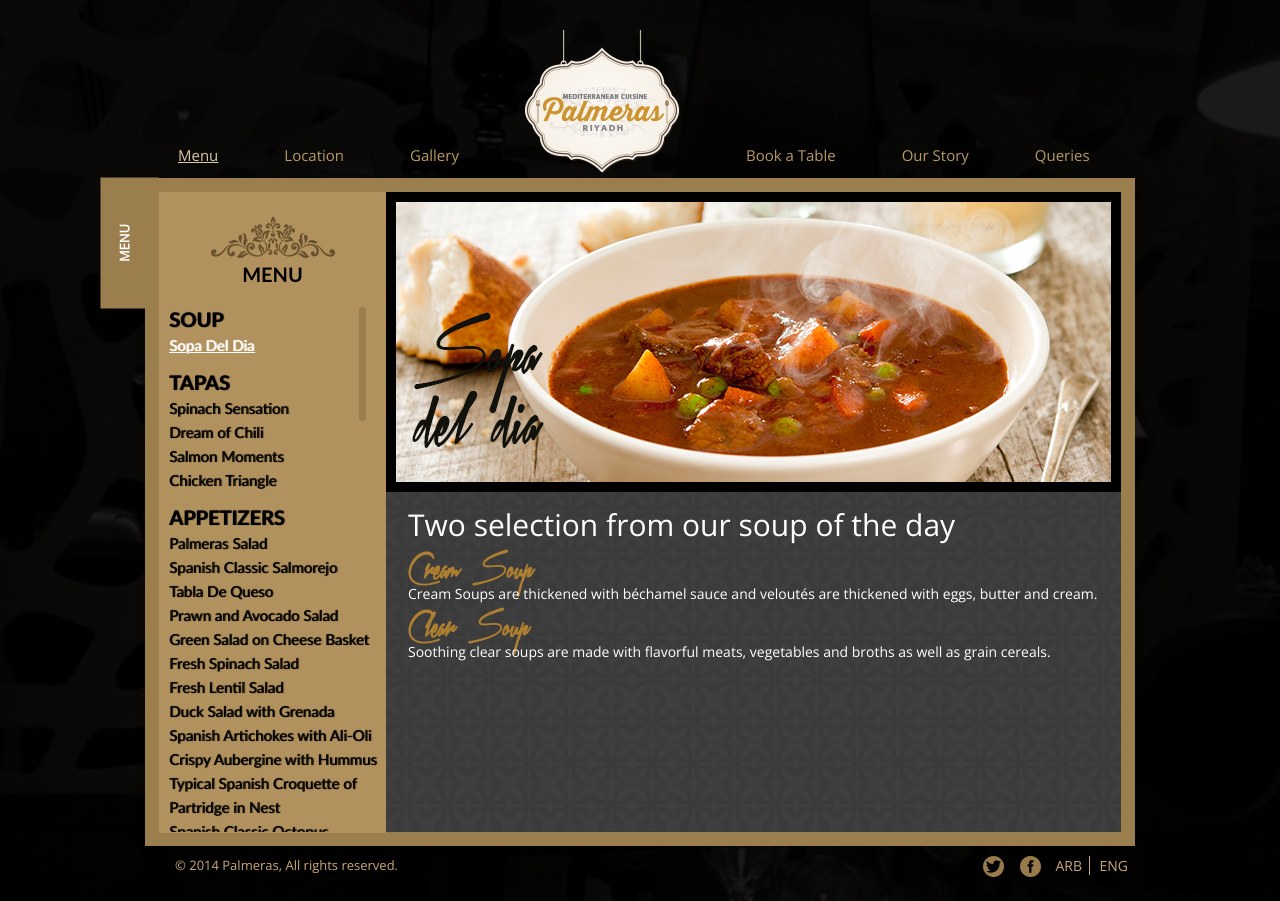
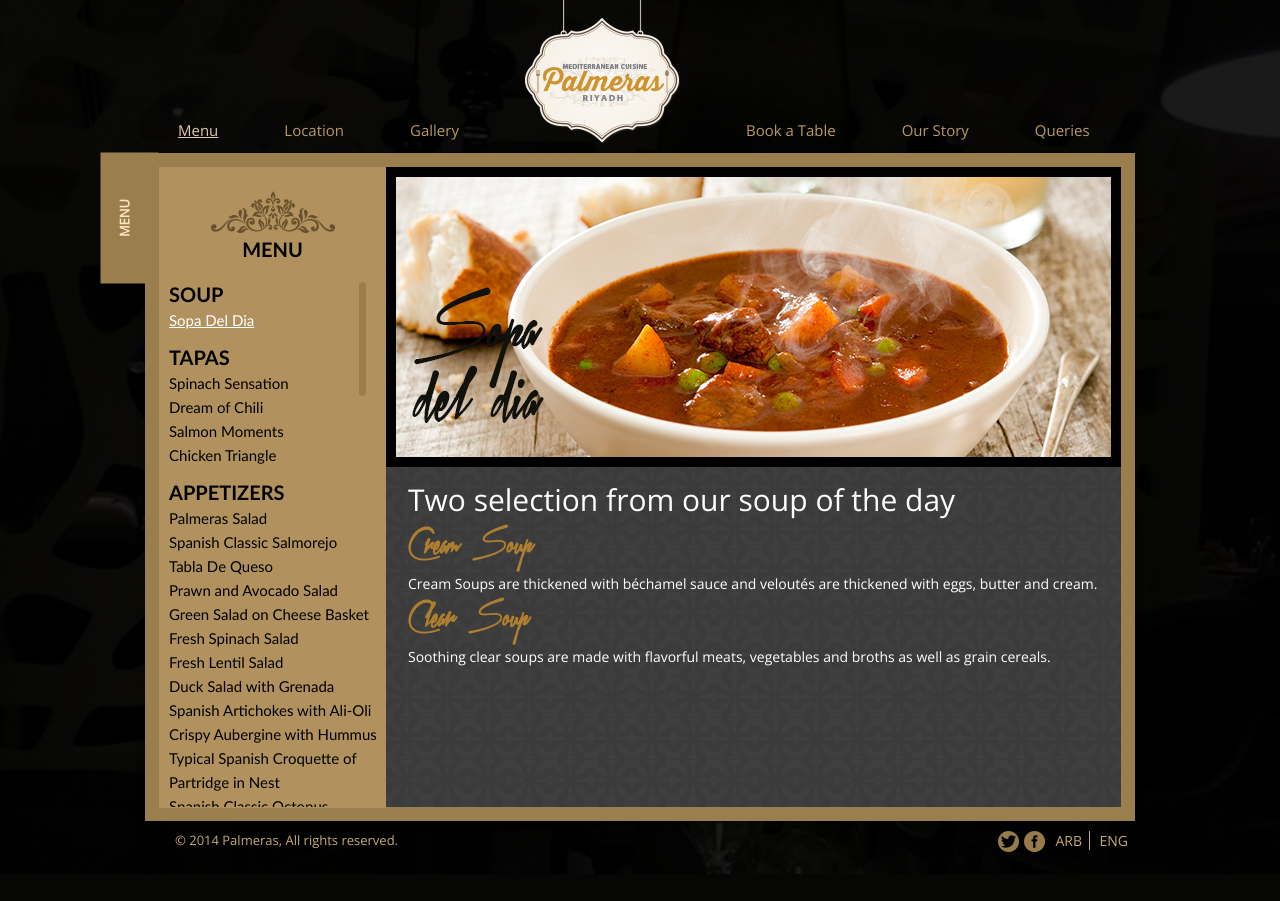
Before and after one commit to DarussalamTech/palmeraas, a PHP site: page /menu.html in a window 1280 px wide. After the commit the page ends 874 px from the top, so only its background shows below. Run offline with PHP 8.4, Linux system fonts and the light colour scheme; some libraries are stand-ins or nearby versions.

Commit message:
Formatting changes

```diff
--- a/book-table.html
+++ b/book-table.html
@@ -48,8 +48,8 @@
         	<p>&copy; 2014 Palmeras, All rights reserved.</p>
         </div>
         <div class="right-footer">
-        	<a href="#"><img src="images/twitter.png" alt="Twitter"></a>
-            <a href="#"><img src="images/facebook.png" alt="Facebook"></a>
+        	<a href="#" class="twitter_icon"></a>
+            <a href="#" class="facebook_icon"></a>
             <div class="footer-text">
                 <a href="#" class="arb-border">ARB</a>
                 <a href="#">ENG</a>
--- a/css/style.css
+++ b/css/style.css
@@ -11,17 +11,17 @@ body { width:100%; height:100%; background:url(../images/background.jpg) no-repe
 
 #wraper { width:990px; margin: 0 auto; padding: 0; }
 
-.navigation { padding: 10px 0 0 0; margin: 0 auto; width:100%; float:left; }
+.navigation { /*padding: 10px 0 0 0;*/ margin: 0 auto; width:100%; float:left; }
 
 .navigation ul { padding: 0; margin: 0; }
 
-.navigation ul li { padding: 20px 0 0 0; margin: 0; display:inline; float:left; list-style:none; }
+.navigation ul li { padding: 0 0 5px 0; margin: 0; display:inline; float:left; list-style:none; }
 
 .navigation ul li a { padding: 20px 33px; margin: 0; text-align:center; text-decoration:none; font-size:15px; color:#b89965; font-family: 'Open Sans', sans-serif; }
 
 .navigation ul li a:hover { text-decoration:underline; color:#ddc7aa; }
 
-.navigation ul li.text-link { padding-top:135px !important; }
+.navigation ul li.text-link { padding-top:120px !important; }
 
 .navigation ul li a.active { text-decoration:underline !important; color:#ddc7aa !important; }
 
@@ -43,11 +43,11 @@ body { width:100%; height:100%; background:url(../images/background.jpg) no-repe
 
 #our-story { padding: 0px; box-shadow: 0px 0px 10px rgba(0,0,0,0.1); margin: 0px auto 10px auto; width: 100%; float:left; height:668px; box-sizing: border-box; -moz-box-sizing: border-box; border:14px solid #9b7e4e; background:url(../images/bg_img.png) repeat-x #3b3b3b;}
 
-.text-our-story { background:#9b7e4e; font-size:13px; font-weight:bold; font-family: 'Open Sans', sans-serif; color:#fff; padding: 14px 16px; margin: 0; position:absolute; /* Safari */
--webkit-transform: rotate(-90deg); /* Firefox */ -moz-transform: rotate(-90deg); /* IE */ -ms-transform: rotate(-90deg); /* Opera */ -o-transform: rotate(-90deg); /* Internet Explorer */ filter: progid:DXImageTransform.Microsoft.BasicImage(rotation=3); margin: 0 0 0 -95px; height:30px; top:214px; width:99px; text-align:center; }
+.text-our-story { background:#9b7e4e; font-size:13px; font-weight:bold; font-family: 'Open Sans', sans-serif; color:#fce7c4; padding: 14px 16px; margin: 0; position:absolute; /* Safari */
+-webkit-transform: rotate(-90deg); /* Firefox */ -moz-transform: rotate(-90deg); /* IE */ -ms-transform: rotate(-90deg); /* Opera */ -o-transform: rotate(-90deg); /* Internet Explorer */ filter: progid:DXImageTransform.Microsoft.BasicImage(rotation=3); margin: 0 0 0 -95px; height:30px; top:189px; width:99px; text-align:center; }
 
-.text-book-table { background:#9b7e4e; font-size:13px; font-weight:bold; font-family: 'Open Sans', sans-serif; color:#fff; padding: 14px 16px; margin: 0; position:absolute; /* Safari */
--webkit-transform: rotate(-90deg); /* Firefox */ -moz-transform: rotate(-90deg); /* IE */ -ms-transform: rotate(-90deg); /* Opera */ -o-transform: rotate(-90deg); /* Internet Explorer */ filter: progid:DXImageTransform.Microsoft.BasicImage(rotation=3); margin: 0 0 0 -95px; height:30px; top:214px; width:99px; text-align:center; }
+.text-book-table { background:#9b7e4e; font-size:13px; font-weight:bold; font-family: 'Open Sans', sans-serif; color:#fce7c4; padding: 14px 16px; margin: 0; position:absolute; /* Safari */
+-webkit-transform: rotate(-90deg); /* Firefox */ -moz-transform: rotate(-90deg); /* IE */ -ms-transform: rotate(-90deg); /* Opera */ -o-transform: rotate(-90deg); /* Internet Explorer */ filter: progid:DXImageTransform.Microsoft.BasicImage(rotation=3); margin: 0 0 0 -95px; height:30px; top:189px; width:99px; text-align:center; }
 
 .left-story { width:314px; float:left; border-right:3px solid #b1925f; padding: 0; margin: 0; }
 
@@ -74,16 +74,21 @@ body { width:100%; height:100%; background:url(../images/background.jpg) no-repe
 .left_menu_detail{width:227px; height:641px; background:#b1925f; position:relative; float:left; display:inline;}
 .left_menu_detail h2{font-family:candara; font-size:20px; color:#000000; text-align:center; position:relative; top:24px; height:115px;}
 .menu_details{width:95%; height:525px; /*background:#066;*/ position:relative; padding-left:10px; overflow-y:scroll;}
-.menu_details ul{width:100%; height:auto; position:relative; list-style:none; margin-bottom:15px; text-shadow:1px 0px 1px #000;}
+.menu_details ul{width:100%; height:auto; position:relative; list-style:none; margin-bottom:15px;}
 .menu_details ul li{font-family:candara; font-size:20px; color:#000; font-weight:bold;}
 .menu_details ul li a{font-family:candara; font-size:15px; color:#000; text-decoration:none; font-weight:normal;}
-.menu_details ul li a:hover, .menu_details ul li a:active{color:#FFF; text-decoration:underline; text-shadow:1px 0px 1px #fff;}
-.menu_details ul li a.menu_active{color:#FFF; text-decoration:underline; text-shadow:1px 0px 1px #fff;}
+.menu_details ul li a:hover, .menu_details ul li a:active{color:#FFF; text-decoration:underline;}
+.menu_details ul li a.menu_active{color:#FFF; text-decoration:underline;}
 .menu_details span{font-family:'Open Sans', sans-serif; font-size:16px; font-weight:bold; color:#FFF; margin-bottom:15px; text-decoration:underline; display:inline-block;}
 .right_menu_detail{width:734px; height:641px; position:relative; float:left; display:inline;}
 .right_menu_detail img{border:10px solid #000;}
 .menu_detail_text_div{width:94%; margin:0 auto; position:relative;}
 .menu_detail_text_div p.main_p{font-family:'Open Sans', sans-serif; font-size:30px; color:#FFF; margin-top:10px;}
-.menu_detail_text_div h3{color:#ae7f31; font-size:24px; font-family: 'Xtreem_Medium_Demo'; margin-top:15px;}
+.menu_detail_text_div h3{color:#ae7f31; font-size:24px; font-family: 'Xtreem_Medium_Demo'; margin:15px 0;}
 .menu_detail_text_div p{font-family:'Open Sans', sans-serif; color:#FFF; font-size:14px;}
 #testDiv5{height:525px !important;}
+.twitter_icon{background:url(../images/twitter.png) no-repeat; width:10px; height:21px; display:inline-block;}
+.facebook_icon{background:url(../images/facebook.png) no-repeat; width:10px; height:21px; display:inline-block;}
+.twitter_icon:hover{background:url(../images/twitter_active.png) no-repeat;}
+.facebook_icon:hover{background:url(../images/fb_active.png) no-repeat;}
+.right-footer a:hover {color:#ddc7aa; text-decoration:underline;}
--- a/gallery.html
+++ b/gallery.html
@@ -68,8 +68,8 @@
         	<p>&copy; 2014 Palmeras, All rights reserved.</p>
         </div>
         <div class="right-footer">
-        	<a href="#"><img src="images/twitter.png" alt="Twitter"></a>
-            <a href="#"><img src="images/facebook.png" alt="Facebook"></a>
+        	<a href="#" class="twitter_icon"></a>
+            <a href="#" class="facebook_icon"></a>
             <div class="footer-text">
                 <a href="#" class="arb-border">ARB</a>
                 <a href="#">ENG</a>
--- a/index.html
+++ b/index.html
@@ -21,7 +21,6 @@
 $(document).ready(function() {
 
 	$('#flipbook').pageFlip({});
-
 });
 </script>
 </head>
@@ -62,8 +61,8 @@ $(document).ready(function() {
         	<p>&copy; 2014 Palmeras, All rights reserved.</p>
         </div>
         <div class="right-footer">
-        	<a href="#"><img src="images/twitter.png" alt="Twitter"></a>
-            <a href="#"><img src="images/facebook.png" alt="Facebook"></a>
+        	<a href="#" class="twitter_icon"></a>
+            <a href="#" class="facebook_icon"></a>
             <div class="footer-text">
                 <a href="#" class="arb-border">ARB</a>
                 <a href="#">ENG</a>
--- a/location.html
+++ b/location.html
@@ -79,8 +79,8 @@ google.maps.event.addDomListener(window, 'load', initialize);
         	<p>&copy; 2014 Palmeras, All rights reserved.</p>
         </div>
         <div class="right-footer">
-        	<a href="#"><img src="images/twitter.png" alt="Twitter"></a>
-            <a href="#"><img src="images/facebook.png" alt="Facebook"></a>
+        	<a href="#" class="twitter_icon"></a>
+            <a href="#" class="facebook_icon"></a>
             <div class="footer-text">
                 <a href="#" class="arb-border">ARB</a>
                 <a href="#">ENG</a>
--- a/menu.html
+++ b/menu.html
@@ -167,8 +167,8 @@
         	<p>&copy; 2014 Palmeras, All rights reserved.</p>
         </div>
         <div class="right-footer">
-        	<a href="#"><img src="images/twitter.png" alt="Twitter"></a>
-            <a href="#"><img src="images/facebook.png" alt="Facebook"></a>
+        	<a href="#" class="twitter_icon"></a>
+            <a href="#" class="facebook_icon"></a>
             <div class="footer-text">
                 <a href="#" class="arb-border">ARB</a>
                 <a href="#">ENG</a>
--- a/our-story.html
+++ b/our-story.html
@@ -55,8 +55,8 @@
         	<p>&copy; 2014 Palmeras, All rights reserved.</p>
         </div>
         <div class="right-footer">
-        	<a href="#"><img src="images/twitter.png" alt="Twitter"></a>
-            <a href="#"><img src="images/facebook.png" alt="Facebook"></a>
+        	<a href="#" class="twitter_icon"></a>
+            <a href="#" class="facebook_icon"></a>
             <div class="footer-text">
                 <a href="#" class="arb-border">ARB</a>
                 <a href="#">ENG</a>
--- a/queries.html
+++ b/queries.html
@@ -47,8 +47,8 @@
         	<p>&copy; 2014 Palmeras, All rights reserved.</p>
         </div>
         <div class="right-footer">
-        	<a href="#"><img src="images/twitter.png" alt="Twitter"></a>
-            <a href="#"><img src="images/facebook.png" alt="Facebook"></a>
+        	<a href="#" class="twitter_icon"></a>
+            <a href="#" class="facebook_icon"></a>
             <div class="footer-text">
                 <a href="#" class="arb-border">ARB</a>
                 <a href="#">ENG</a>
```
Also changed, not shown: images/fb_active.png (added), images/twitter_active.png (added), js/jquery.pictureflip.js.
